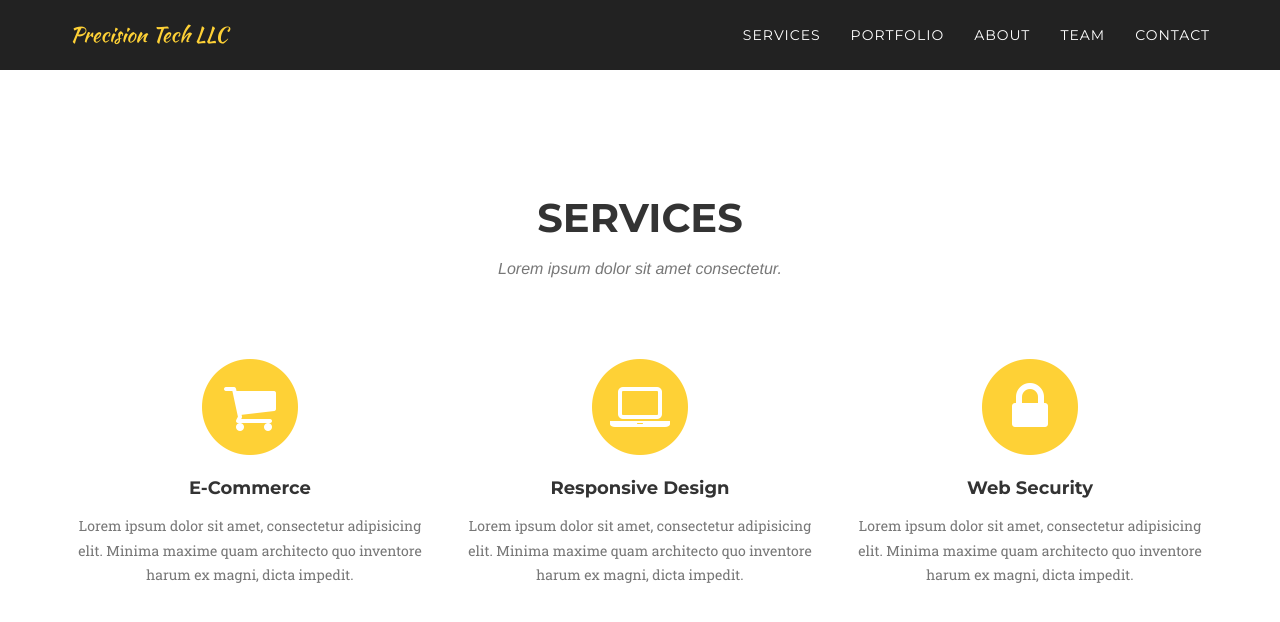
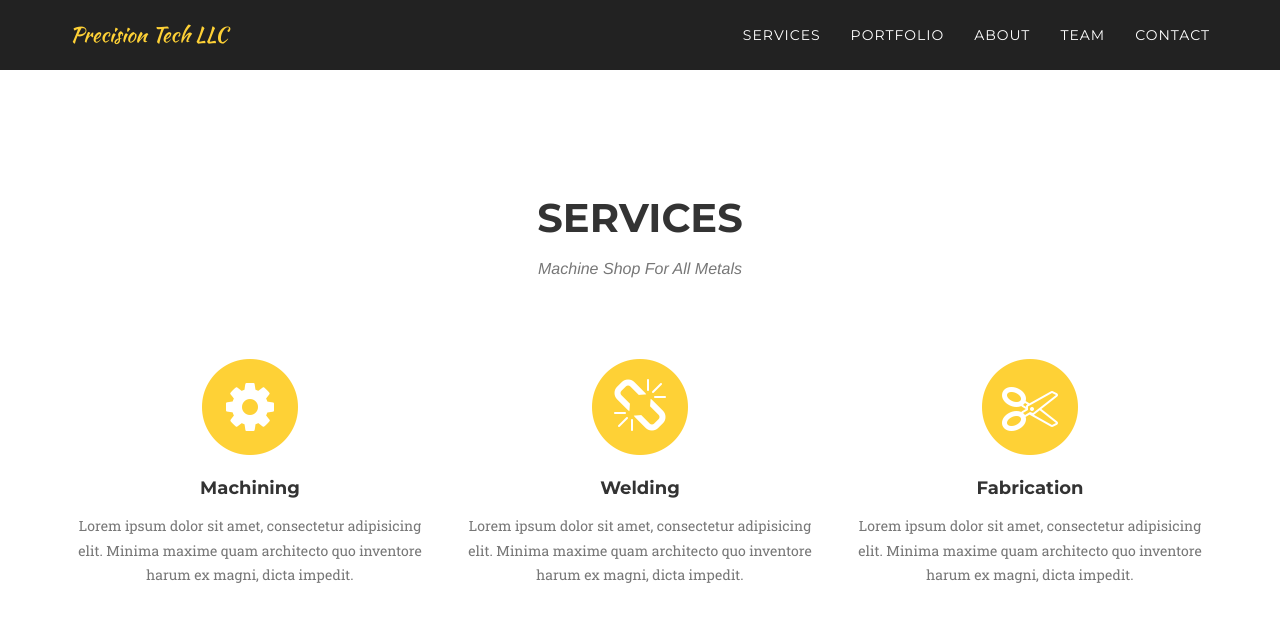
Before and after one commit to Precision-Tech/Precision-Tech.github.io, a Jekyll site: the page built from index.html, in a window 1280 px wide and 900 px high, scrolled down 712 px. Shown: the top 622 px of the window. Built offline with Jekyll 4.4.1, drawn with Linux system fonts in a browser that asks for light colours; some web fonts are replaced.

Commit message:
changed some images

```diff
--- a/_includes/header.html
+++ b/_includes/header.html
@@ -50,8 +50,3 @@
             </div>
         </div>
     </header>
-<!--
-        {% for page in site.pages %}
-          {% if page.title %}<a class="page-link" href="{{ page.url | prepend: site.baseurl }}">{{ page.title }}</a>{% endif %}
-        {% endfor %}
- -->
--- a/_includes/services.html
+++ b/_includes/services.html
@@ -4,32 +4,32 @@
             <div class="row">
                 <div class="col-lg-12 text-center">
                     <h2 class="section-heading">Services</h2>
-                    <h3 class="section-subheading text-muted">Lorem ipsum dolor sit amet consectetur.</h3>
+                    <h3 class="section-subheading text-muted">Machine Shop For All Metals</h3>
                 </div>
             </div>
             <div class="row text-center">
                 <div class="col-md-4">
                     <span class="fa-stack fa-4x">
                         <i class="fa fa-circle fa-stack-2x text-primary"></i>
-                        <i class="fa fa-shopping-cart fa-stack-1x fa-inverse"></i>
+                        <i class="fa fa-cog fa-stack-1x fa-inverse"></i>
                     </span>
-                    <h4 class="service-heading">E-Commerce</h4>
+                    <h4 class="service-heading">Machining</h4>
                     <p class="text-muted">Lorem ipsum dolor sit amet, consectetur adipisicing elit. Minima maxime quam architecto quo inventore harum ex magni, dicta impedit.</p>
                 </div>
                 <div class="col-md-4">
                     <span class="fa-stack fa-4x">
                         <i class="fa fa-circle fa-stack-2x text-primary"></i>
-                        <i class="fa fa-laptop fa-stack-1x fa-inverse"></i>
+                        <i class="fa fa-chain-broken fa-stack-1x fa-inverse"></i>
                     </span>
-                    <h4 class="service-heading">Responsive Design</h4>
+                    <h4 class="service-heading">Welding</h4>
                     <p class="text-muted">Lorem ipsum dolor sit amet, consectetur adipisicing elit. Minima maxime quam architecto quo inventore harum ex magni, dicta impedit.</p>
                 </div>
                 <div class="col-md-4">
                     <span class="fa-stack fa-4x">
                         <i class="fa fa-circle fa-stack-2x text-primary"></i>
-                        <i class="fa fa-lock fa-stack-1x fa-inverse"></i>
+                        <i class="fa fa-scissors fa-stack-1x fa-inverse"></i>
                     </span>
-                    <h4 class="service-heading">Web Security</h4>
+                    <h4 class="service-heading">Fabrication</h4>
                     <p class="text-muted">Lorem ipsum dolor sit amet, consectetur adipisicing elit. Minima maxime quam architecto quo inventore harum ex magni, dicta impedit.</p>
                 </div>
             </div>
--- a/index.html
+++ b/index.html
@@ -1,20 +1,3 @@
 ---
 layout: default
 ---
-
-<div class="home">
-
-  <h1>Posts</h1>
-
-  <ul class="posts">
-    {% for post in site.posts %}
-      <li>
-        <span class="post-date">{{ post.date | date: "%b %-d, %Y" }}</span>
-        <a class="post-link" href="{{ post.url | prepend: site.baseurl }}">{{ post.title }}</a>
-      </li>
-    {% endfor %}
-  </ul>
-
-  <p class="rss-subscribe">subscribe <a href="{{ "/feed.xml" | prepend: site.baseurl }}">via RSS</a></p>
-
-</div>
```
Also changed, not shown: img/header-bg.jpg.
